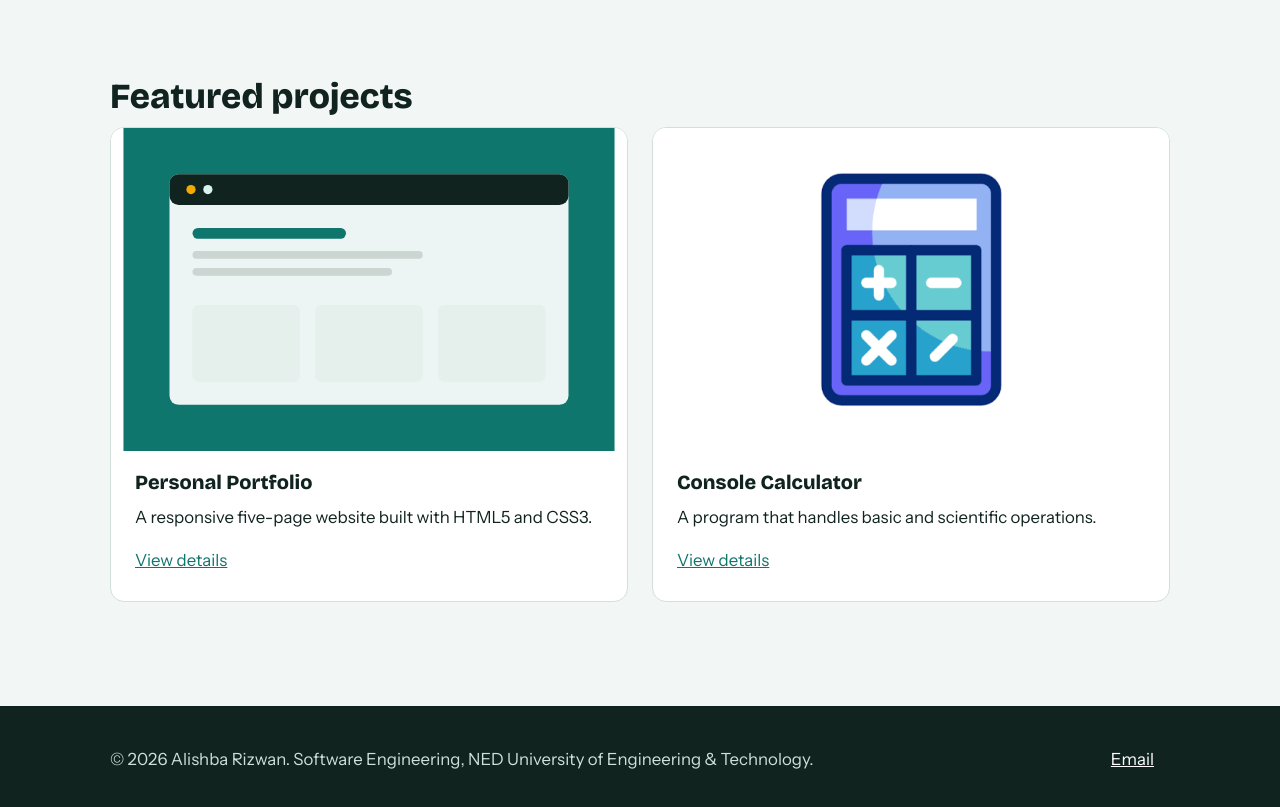
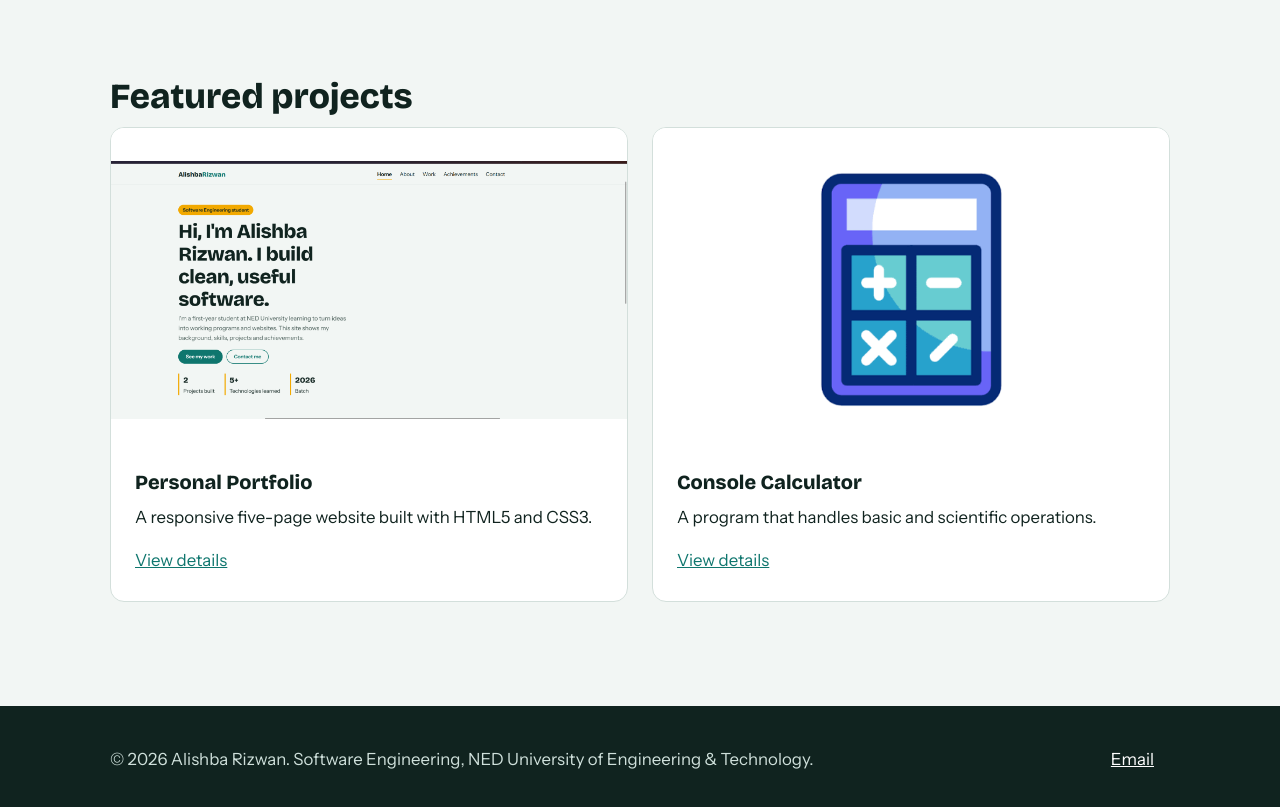
Before and after one commit to AlishbaRiz05/Portfolio, a plain HTML site: page index.html in a window 1280 px wide. Shown: the part 780-1587 px from the top of the page. Drawn offline with nearby package versions, Linux system fonts and the light colour scheme.

Commit message:
feat: added project 1 image

```diff
--- a/index.html
+++ b/index.html
@@ -51,7 +51,7 @@
     <h2>Featured projects</h2>
     <div class="grid two">
       <article class="card flat">
-        <img src="images/project1.svg" alt="Preview of the student portfolio website" width="640" height="420">
+        <img src="images/project1.png" alt="Preview of the student portfolio website" width="640" height="420">
         <div class="body"><h3>Personal Portfolio</h3><p>A responsive five-page website built with HTML5 and CSS3.</p><a href="work.html">View details</a></div>
       </article>
       <article class="card flat">
```
Also changed, not shown: work.html (+1 -1 lines), images/project1.png (added).
